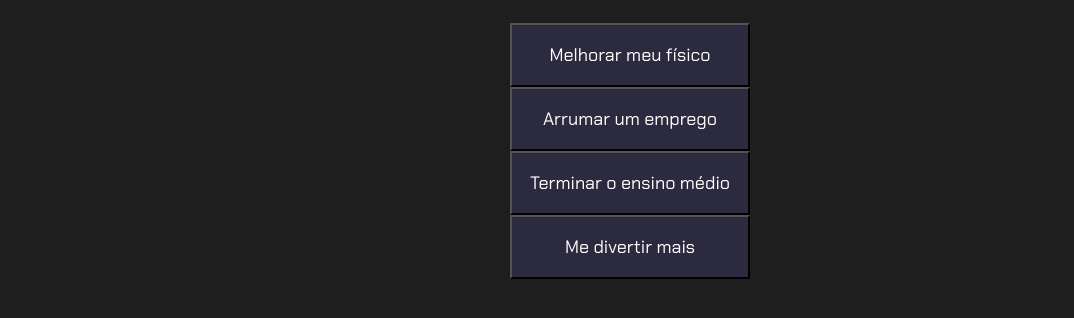
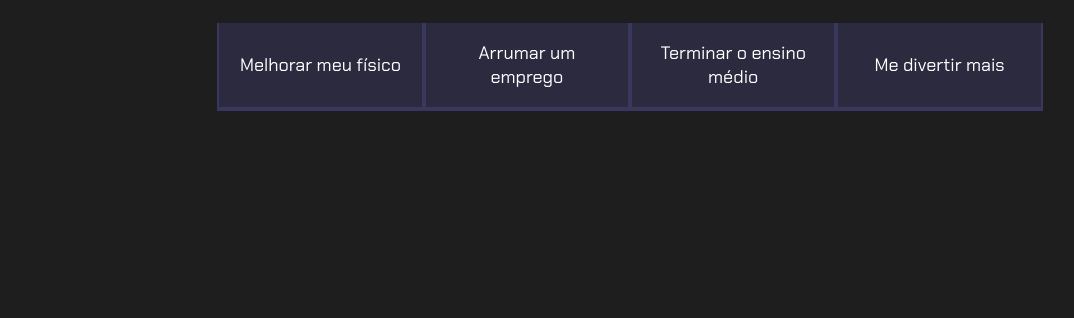
Before and after one commit to SchwabYuri/vscode3E, a plain HTML site: page index.html in a window 1280 px wide. Shown: the part 80-398 px from the top of the page, without its empty margins (10-1084 px from the left). Drawn offline with Linux system fonts and the light colour scheme.

Commit message:
Add files via upload

```diff
--- a/style.css
+++ b/style.css
@@ -37,4 +37,17 @@ body{
     font-size: 18px;
     align-items: center;
     width: 100%;
+    border-bottom: 4px solid var(--botao-ativo);
+    border-left: 2px solid var(--botao-ativo);
+    border-right: 2px solid var(--botao-ativo);
+    border-top: none;
 }
+.botoes{
+    display: block;
+}
+@media screen and (min-width: 768px){
+    .botoes{
+        display: flex;
+
+    }
+}
```
